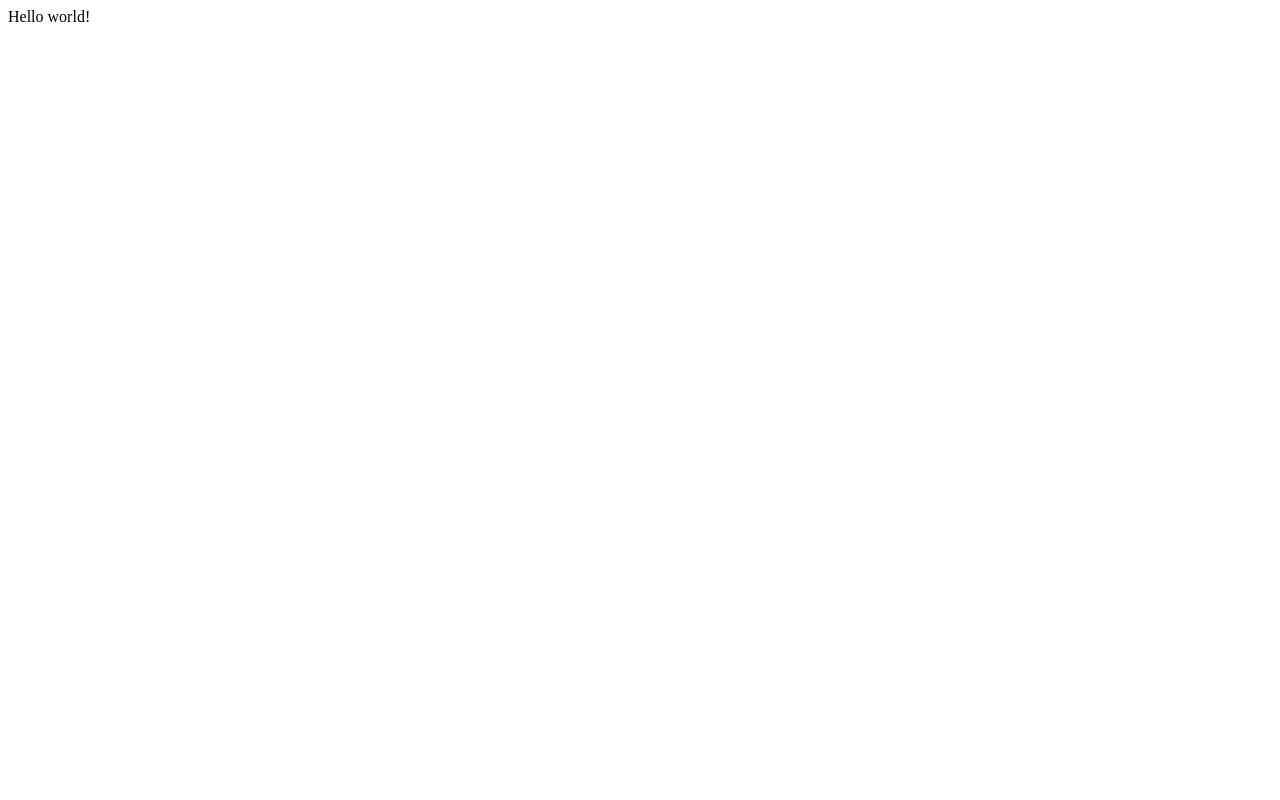
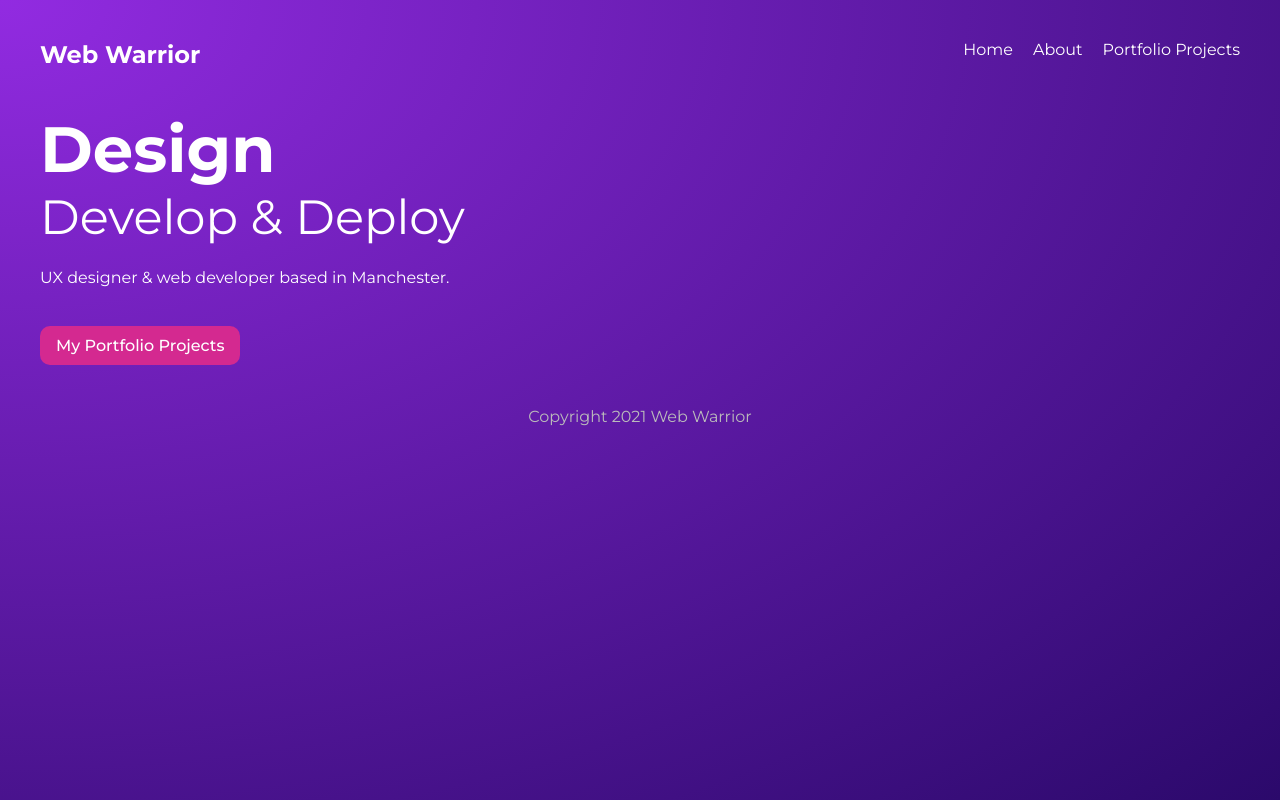
Before and after one commit to Piterwk1/web-warrior-website, a Gatsby site: page / in a window 1280 px wide. Built offline with nearby package versions, Linux system fonts and the light colour scheme; Gatsby itself is replaced by a stand-in of ours.

Commit message:
first commit

```diff
--- /dev/null
+++ b/src/pages/components/Layout.js
@@ -0,0 +1,17 @@
+import React from 'react'
+import Navbar from './Navbar'
+import '../../styles/global.css'
+
+export default function Layout({ children }) {
+  return (
+    <div className="layout">
+      <Navbar />
+      <div className="content">
+        { children }
+      </div>
+      <footer>
+        <p>Copyright 2021 Web Warrior</p>
+      </footer>
+    </div>
+  )
+}
--- /dev/null
+++ b/src/pages/components/Navbar.js
@@ -0,0 +1,15 @@
+import React from 'react'
+import { Link } from 'gatsby'
+
+export default function Navbar() {
+  return (
+    <nav>
+      <h1>Web Warrior</h1>
+      <div className="links">
+        <Link to="/">Home</Link>
+        <Link to="/about">About</Link>
+        <Link to="/projects">Portfolio Projects</Link>
+      </div>
+    </nav>
+  )
+}
--- a/src/pages/index.js
+++ b/src/pages/index.js
@@ -1,5 +1,19 @@
 import React from "react"
+import { Link } from 'gatsby'
+import Layout from "./components/Layout"
+import {header, btn} from '../styles/home.module.css'
 
 export default function Home() {
-  return <div>Hello world!</div>
+  return (
+    <Layout>
+      <section className={header}>
+        <div>
+          <h2>Design</h2>
+          <h3>Develop & Deploy</h3>
+          <p>UX designer & web developer based in Manchester.</p>
+          <Link className={btn} to="/projects">My Portfolio Projects</Link>
+        </div>
+      </section>
+    </Layout>
+  )
 }
--- /dev/null
+++ b/src/styles/global.css
@@ -0,0 +1,50 @@
+@import url('https://fonts.googleapis.com/css2?family=Montserrat:wght@300;400;500;700&display=swap');
+
+* {
+  margin: 0;
+  padding: 0;
+  text-decoration: none;
+  font-family: "Montserrat";
+  color: white;
+}
+html, body {
+  min-height: 100%;
+}
+body {
+  background: radial-gradient(at top left, rgba(146,43,225,1) 0%, rgba(43,9,107,1) 100%);
+  background-repeat: no-repeat;
+}
+p {
+  margin: 16px auto;
+  line-height: 1.5em;
+}
+
+/* layout & nav */
+.layout {
+  max-width: 1200px;
+  margin: 0 auto;
+}
+nav {
+  display: grid;
+  grid-template-columns: 1fr 1fr;
+  margin: 40px auto;
+}
+nav .links {
+  display: inline-block;
+  text-align: right;
+}
+nav a {
+  display: inline-block;
+  margin-left: 20px;
+  font-weight: 400;
+  padding-bottom: 8px;
+  border-bottom: 3px solid transparent;
+}
+nav a:hover {
+  border-color: white;
+}
+footer p{
+  text-align: center;
+  color: #bbb;
+  margin: 40px auto;
+}
--- /dev/null
+++ b/src/styles/home.module.css
@@ -0,0 +1,29 @@
+.header {
+    display: grid;
+    grid-template-columns: 1fr 1fr;
+    grid-gap: 40px;
+    align-items: center;
+  }
+  .header h2 {
+    font-size: 4em;
+  }
+  .header h3 {
+    font-size: 3em;
+    font-weight: 400;
+    margin-bottom: 20px;
+  }
+  .btn {
+    display: inline-block;
+    background: #D42990;
+    padding: 10px 16px;
+    border-radius: 10px;
+    margin-top: 20px;
+    font-weight: 500;
+    transition: .3s;
+  }
+
+  .btn:hover {
+      background-color: #bbff00;
+      color: rgb(14, 13, 13);
+      /* border: 2px solid black; */
+  }
```
Also changed, not shown: src/pages/404.js (added, +14 -0 lines), src/pages/about.js (added, +18 -0 lines), src/pages/projects/index.js (added, +15 -0 lines), src/styles/project.module.css (added, +11 -0 lines).
